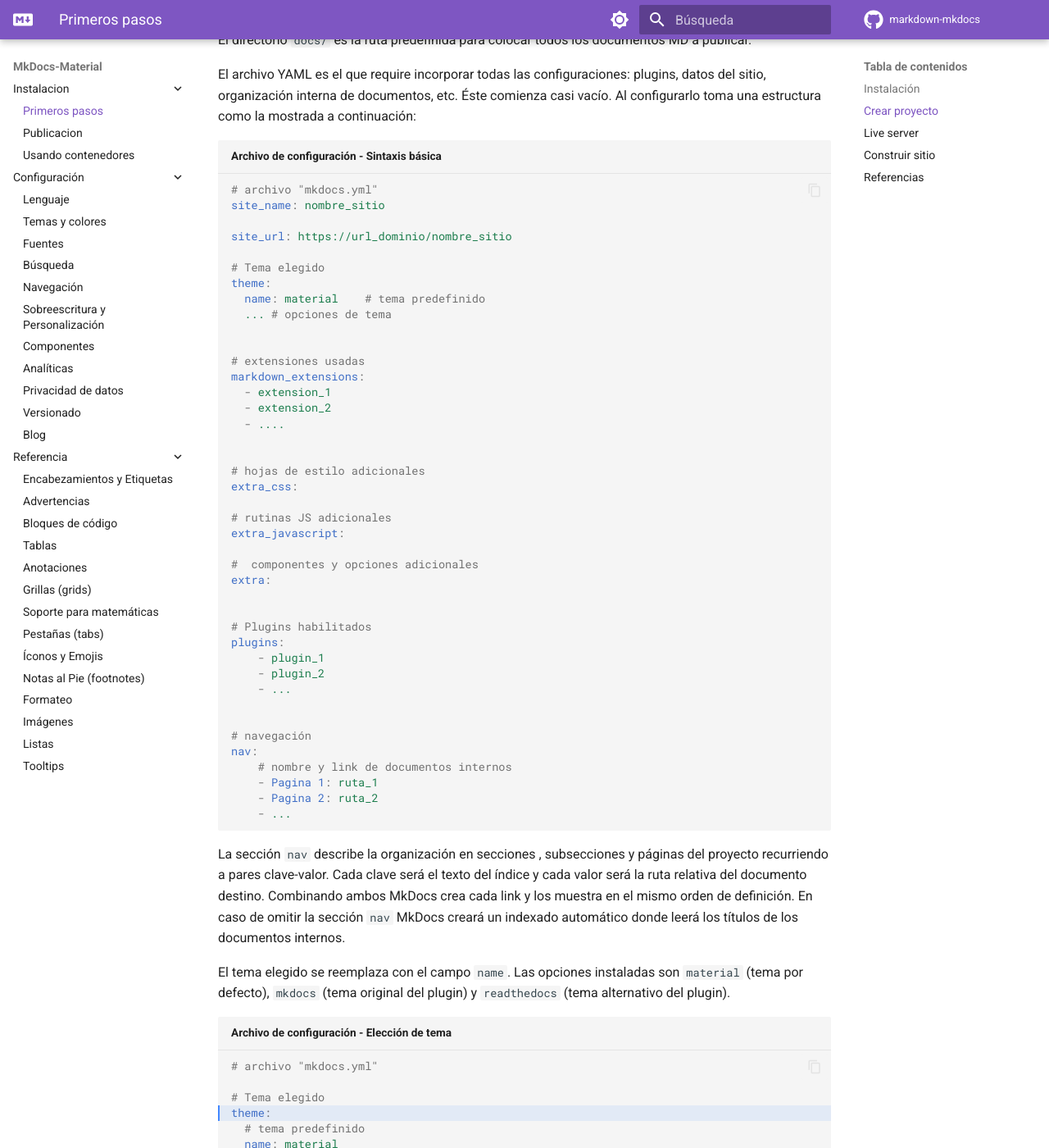
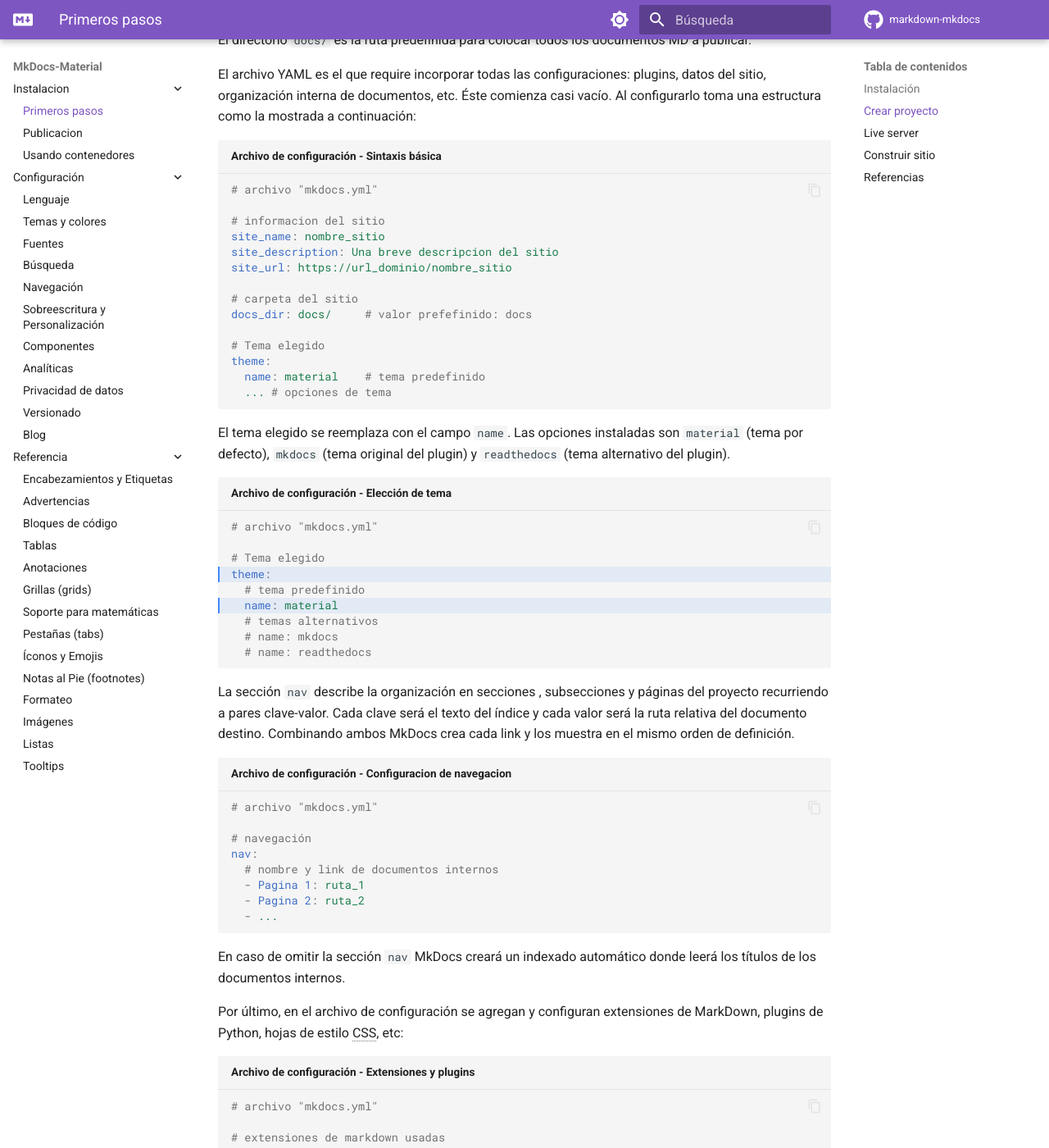
Before and after one commit to alejrot/markdown-mkdocs, an MkDocs documentation site: the page built from docs/mkdocs-material/instalacion/comenzando.md, in a window 1280 px wide and 1400 px high, scrolled down 1399 px. Shown: the whole window at 82% size. Built offline with MkDocs 1.6.1 and Material for MkDocs 9.7.7, drawn with Linux system fonts in a browser that asks for light colours; plug-ins that fetch from the network failed and are left out; comment, search, counter and statistics services are not loaded; some of the changed text lies outside the part shown.

Commit message:
MkDocs: "primeros pasos" con correcciones menores

````diff
--- a/docs/mkdocs-material/instalacion/comenzando.md
+++ b/docs/mkdocs-material/instalacion/comenzando.md
@@ -6,8 +6,8 @@
   - YAML
   - MkDocs
   - Python
-  - Docker
-  - Podman
+  # - Docker
+  # - Podman
   # - MarkDown
 #   - TypeScript
   # - CSV
@@ -80,57 +80,24 @@
 
 ```yaml title="Archivo de configuración - Sintaxis básica"
 # archivo "mkdocs.yml"
+
+# informacion del sitio
 site_name: nombre_sitio
+site_description: Una breve descripcion del sitio
+site_url: https://url_dominio/nombre_sitio
 
-site_url: https://url_dominio/nombre_sitio
+# carpeta del sitio
+docs_dir: docs/     # valor prefefinido: docs
 
 # Tema elegido
 theme:
   name: material    # tema predefinido
   ... # opciones de tema
-
-
-# extensiones usadas
-markdown_extensions:
-  - extension_1
-  - extension_2
-  - ....
-
-
-# hojas de estilo adicionales
-extra_css:
-
-# rutinas JS adicionales
-extra_javascript:
-
-#  componentes y opciones adicionales
-extra:
-
-
-# Plugins habilitados
-plugins:
-    - plugin_1
-    - plugin_2
-    - ...
-
-
-# navegación
-nav:
-    # nombre y link de documentos internos
-    - Pagina 1: ruta_1
-    - Pagina 2: ruta_2
-    - ...
 ```
-
-La sección `nav` describe la organización en secciones , subsecciones  y páginas del proyecto recurriendo a pares clave-valor.
-Cada clave será el texto del índice y cada valor será la ruta relativa del documento destino. Combinando ambos MkDocs crea cada link y los muestra en el mismo orden de definición.
-En caso de omitir la sección `nav` MkDocs creará un indexado automático donde leerá los títulos de los documentos internos.
 
 
 El tema elegido se reemplaza con el campo `name`. Las opciones instaladas son `material` (tema por defecto), `mkdocs` (tema original del plugin) y `readthedocs` (tema alternativo del plugin).
-
-
-```yaml title="Archivo de configuración - Elección de tema" hl_lines="4 9"
+```yaml title="Archivo de configuración - Elección de tema" hl_lines="4 6"
 # archivo "mkdocs.yml"
 
 # Tema elegido
@@ -140,6 +107,61 @@
   # temas alternativos
   # name: mkdocs
   # name: readthedocs
+```
+
+
+La sección `nav` describe la organización en secciones , subsecciones  y páginas del proyecto recurriendo a pares clave-valor.
+Cada clave será el texto del índice y cada valor será la ruta relativa del documento destino.
+Combinando ambos MkDocs crea cada link y los muestra en el mismo orden de definición.
+
+```yaml title="Archivo de configuración - Configuracion de navegacion"
+# archivo "mkdocs.yml"
+
+# navegación
+nav:
+  # nombre y link de documentos internos
+  - Pagina 1: ruta_1
+  - Pagina 2: ruta_2
+  - ...
+```
+
+
+En caso de omitir la sección `nav` MkDocs creará un indexado automático donde leerá los títulos de los documentos internos.
+
+Por último, en el archivo de configuración se agregan y configuran extensiones de MarkDown, plugins de Python, hojas de estilo CSS, etc:
+
+```yaml title="Archivo de configuración - Extensiones y plugins"
+# archivo "mkdocs.yml"
+
+# extensiones de markdown usadas
+markdown_extensions:
+  - extension-1
+  - extension-2
+  - ....
+
+# hojas de estilo adicionales
+extra_css:
+  - ruta-css-1
+  - ruta-css-2
+  - ...
+
+# rutinas JS adicionales
+extra_javascript:
+  - ruta-js-1
+  - ruta-js-2
+  - ...
+
+#  componentes y opciones adicionales
+extra:
+  - extra-1
+  - extra-2
+  - ...
+
+# Plugins de Python habilitados
+plugins:
+  - plugin_1
+  - plugin_2
+  - ...
 ```
 
 
````
Also changed, not shown: docs/mkdocs-material/instalacion/contenedores.md (+14 -1 lines), docs/mkdocs-material/setup/blog.md (+1 -0 lines).
